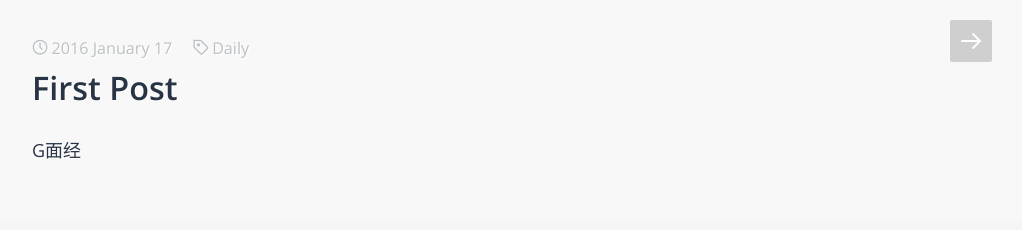
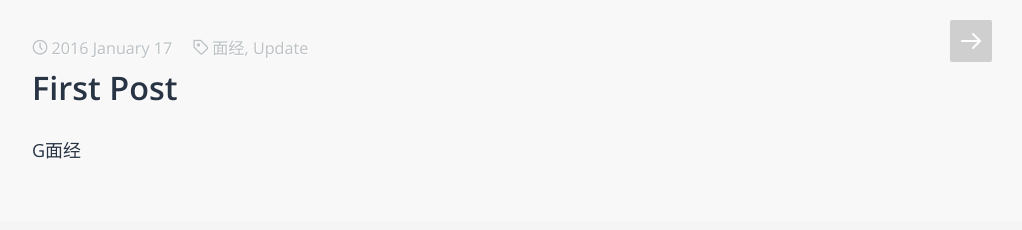
Before and after one commit to JunjieW/junjiew.github.io, a Jekyll site: the page built from _posts/2016-01-17-G.md, in a window 1280 px wide. Shown: the top 230 px of the page, without its empty margins (258-1280 px from the left). Built offline with Jekyll 4.4.1, drawn with Linux system fonts in a browser that asks for light colours; some web fonts are replaced.

Commit message:
Update 2016-01-17-G.md

```diff
--- a/_posts/2016-01-17-G.md
+++ b/_posts/2016-01-17-G.md
@@ -2,7 +2,7 @@
 layout: post
 title: "First Post"
 date: Jan 17, 2016
-categories: Daily
-tags: Daily
+categories: 面经 Update
+tags: 面经 Update
 ---
 G面经
```
